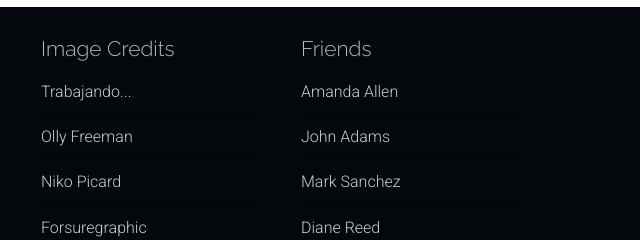
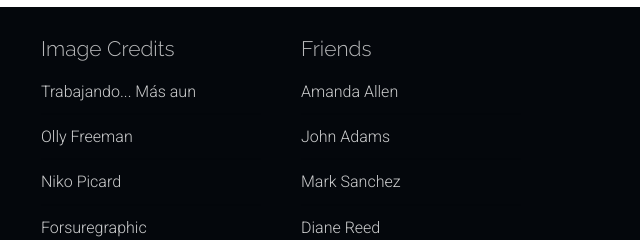
Before and after one commit to jumofe95/despliegue-repositorios_remotos, a plain HTML site: page index.html in a window 1280 px wide. Shown: the part 3374-3614 px from the top of the page, 619-1259 px from the left. Drawn offline with Linux system fonts and the light colour scheme.

Commit message:
segundo commit a funcionalidad3

```diff
--- a/index.html
+++ b/index.html
@@ -434,7 +434,7 @@
                         <h3 class="margin-bottom-10">Image Credits</h3>
                         <ul class="menu">
                             <li>
-                                <a href="http://www.coffeeandplaid.com/" target="_blank">Trabajando...</a>
+                                <a href="http://www.coffeeandplaid.com/" target="_blank">Trabajando... Más aun</a>
                             </li>
                             <li>
                                 <a href="https://dribbble.com/OMFGdesign" target="_blank">Olly Freeman</a>
```
